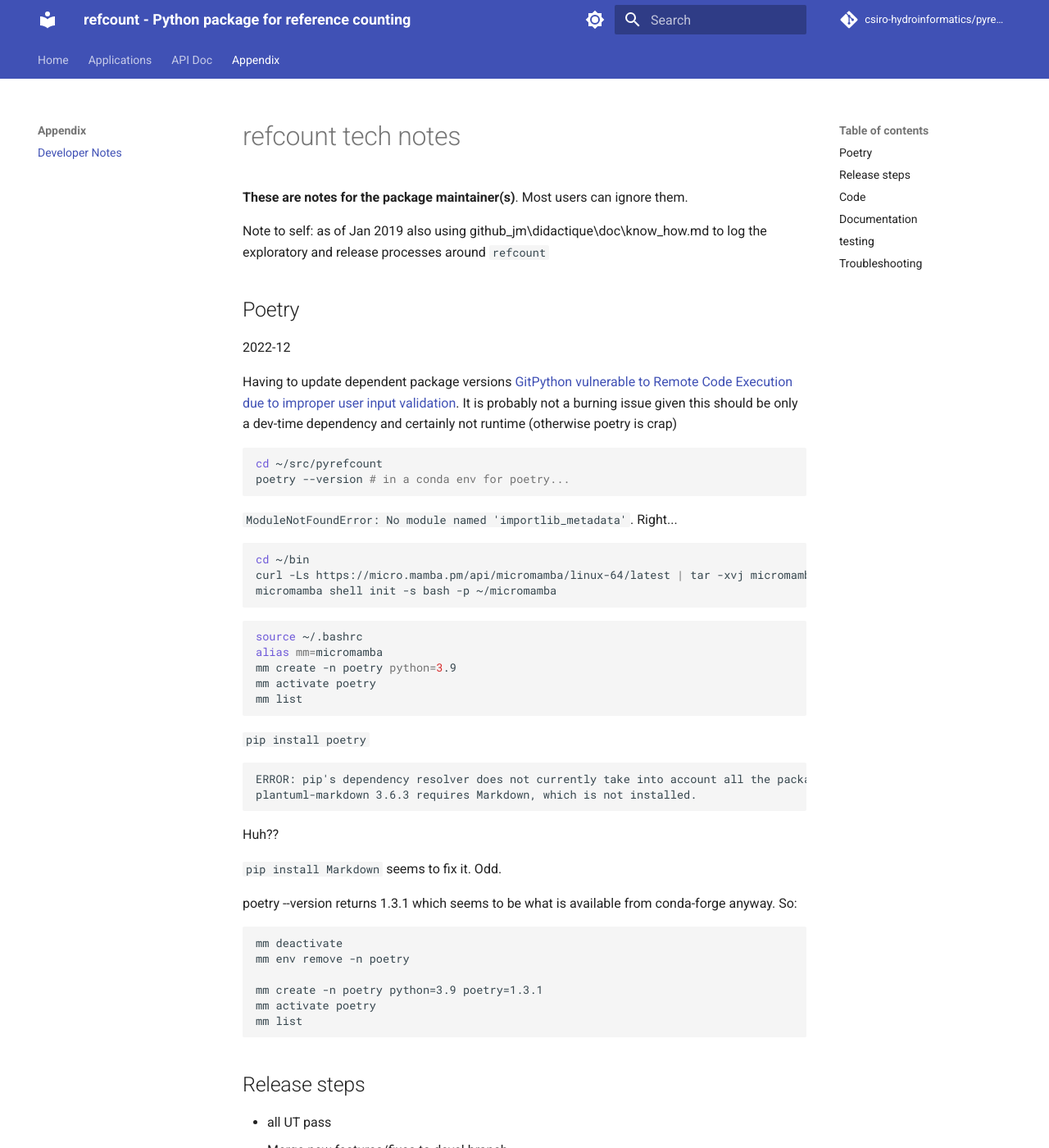
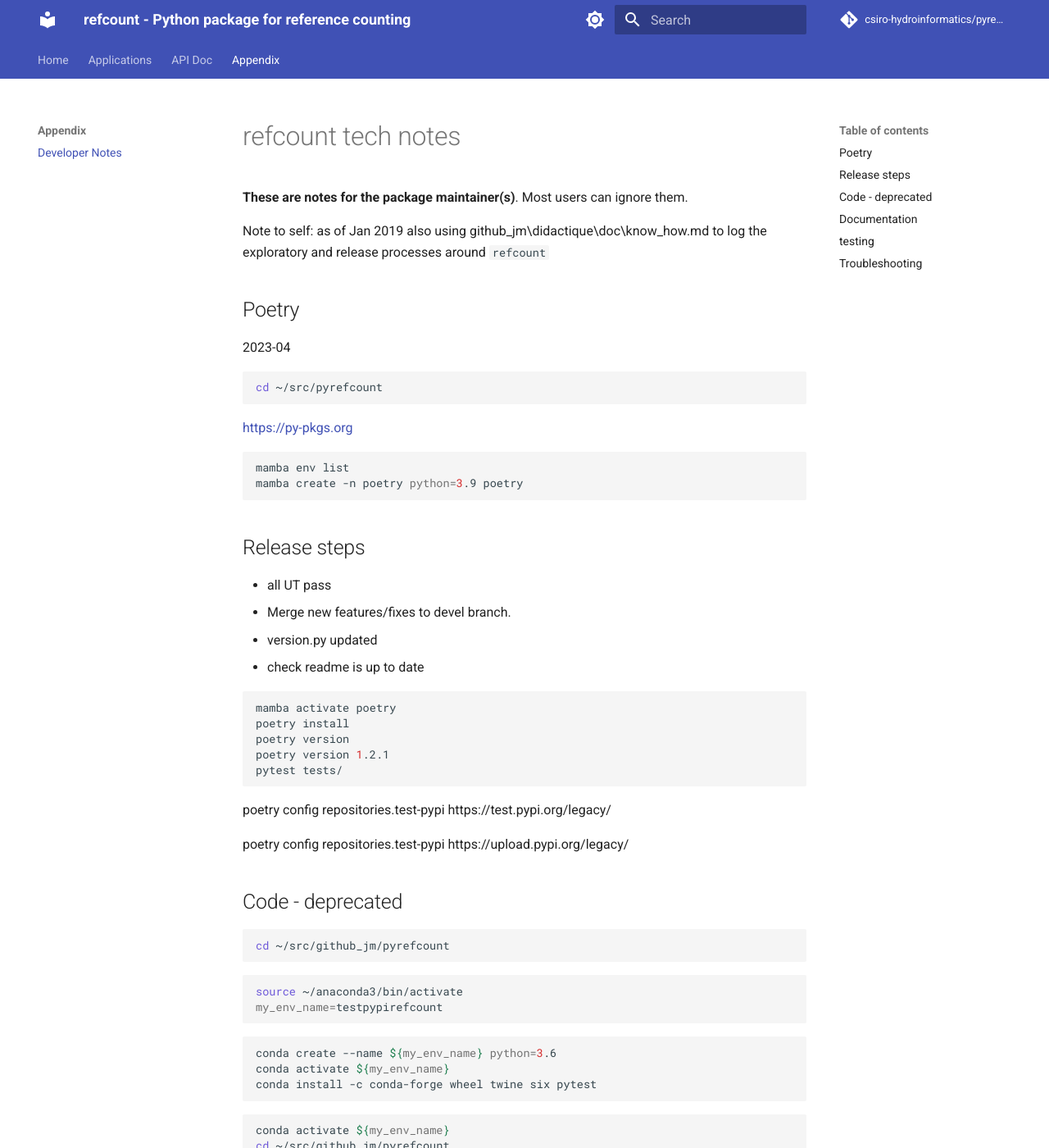
Before and after one commit to csiro-hydroinformatics/pyrefcount, an MkDocs documentation site: the page built from docs/tech_notes.md, in a window 1280 px wide and 1400 px high. Shown: the whole window at 82% size. Built offline with MkDocs 1.6.1 and Material for MkDocs 9.7.7, drawn with Linux system fonts in a browser that asks for light colours; comment, search, counter and statistics services are not loaded.

Commit message:
Clean uyp notes after moving to poetry

````diff
--- a/docs/tech_notes.md
+++ b/docs/tech_notes.md
@@ -6,51 +6,17 @@ Note to self: as of Jan 2019 also using github_jm\didactique\doc\know_how.md to
 
 ## Poetry
 
-2022-12
-
-Having to update dependent package versions [GitPython vulnerable to Remote Code Execution due to improper user input validation](https://github.com/csiro-hydroinformatics/pyrefcount/security/dependabot/4). It is probably not a burning issue given this should be only a dev-time dependency and certainly not runtime (otherwise poetry is crap)
+2023-04
 
 ```sh
 cd ~/src/pyrefcount
-poetry --version # in a conda env for poetry...
 ```
 
-`ModuleNotFoundError: No module named 'importlib_metadata'`. Right...
+[https://py-pkgs.org](https://py-pkgs.org)
 
 ```sh
-cd ~/bin
-curl -Ls https://micro.mamba.pm/api/micromamba/linux-64/latest | tar -xvj micromamba
-micromamba shell init -s bash -p ~/micromamba
-```
-
-```sh
-source ~/.bashrc
-alias mm=micromamba
-mm create -n poetry python=3.9
-mm activate poetry
-mm list
-```
-
-`pip install poetry`
-
-```
-ERROR: pip's dependency resolver does not currently take into account all the packages that are installed. This behaviour is the source of the following dependency conflicts.
-plantuml-markdown 3.6.3 requires Markdown, which is not installed.
-```
-
-Huh??
-
-`pip install Markdown` seems to fix it. Odd.
-
-poetry --version returns 1.3.1 which seems to be what is available from conda-forge anyway. So:
-
-```
-mm deactivate
-mm env remove -n poetry
-
-mm create -n poetry python=3.9 poetry=1.3.1
-mm activate poetry
-mm list
+mamba env list
+mamba create -n poetry python=3.9 poetry
 ```
 
 ## Release steps
@@ -60,7 +26,20 @@ mm list
 * version.py updated
 * check readme is up to date
 
-## Code
+```sh
+mamba activate poetry
+poetry install
+poetry version
+poetry version 1.2.1
+pytest tests/
+```
+
+poetry config repositories.test-pypi https://test.pypi.org/legacy/
+
+poetry config repositories.test-pypi https://upload.pypi.org/legacy/
+
+
+## Code - deprecated
 
 ```sh
 cd ~/src/github_jm/pyrefcount
--- a/pyproject.toml
+++ b/pyproject.toml
@@ -1,6 +1,6 @@
 [tool.poetry]
 name = "refcount"
-version = "1.2.0"
+version = "1.2.1"
 description = "Python classes for reference counting"
 authors = ["J-M <jean-michel.perraud@csiro.au>"]
 license = "LICENSE.txt"
````
